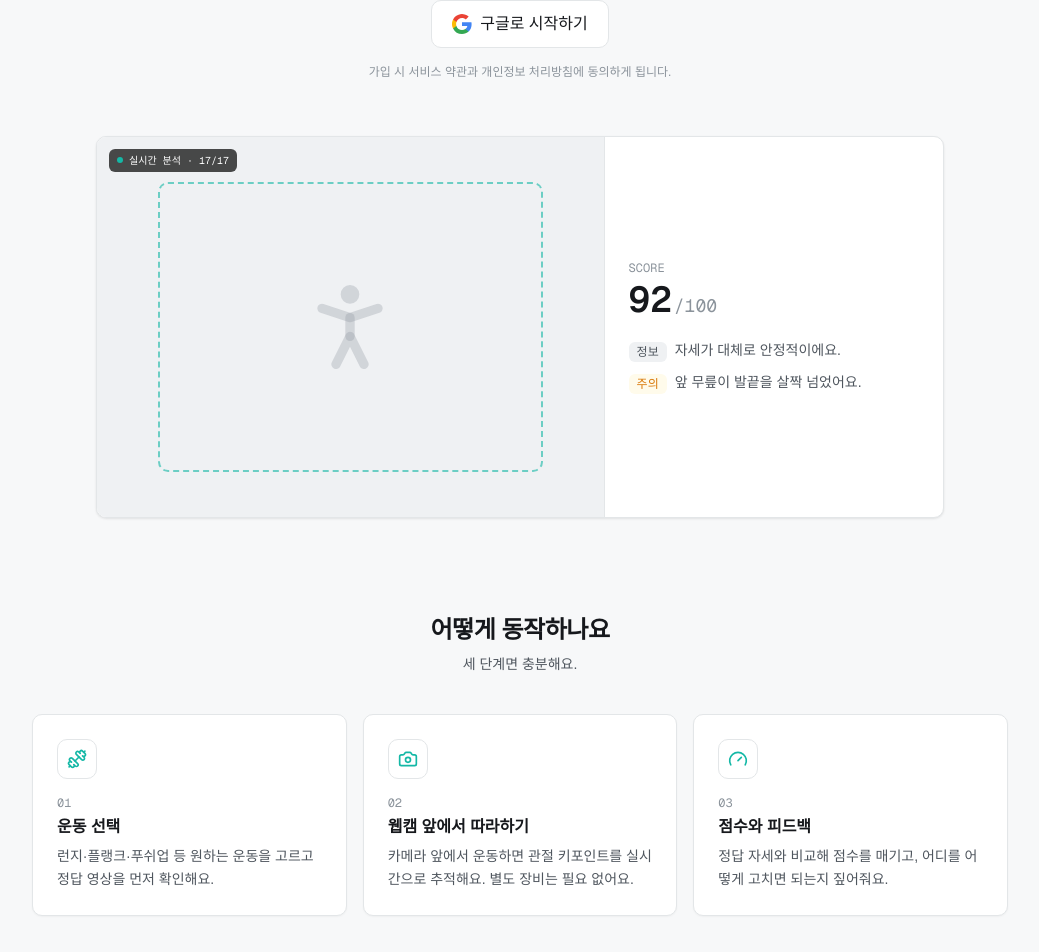
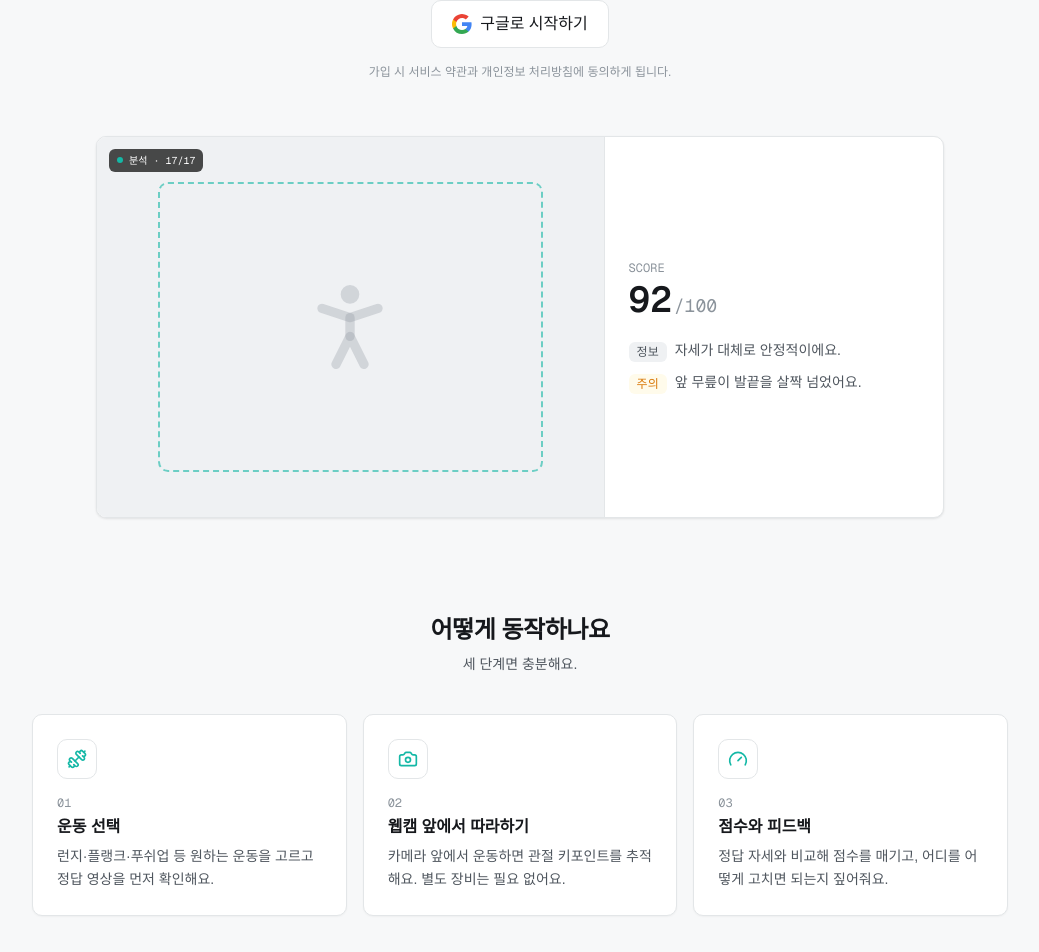
Before and after one commit to Korea-AI-Organization-Developer/posefit, a Next.js app in the folder frontend/: page / in a window 1280 px wide. Shown: the part 417-1369 px from the top of the page, without its empty margins (120-1159 px from the left). Built offline with nearby package versions, Linux system fonts and the light colour scheme; no server answers; a web font is replaced by a local one.

Commit message:
fix: onboarding에서 '실시간' 키워드 제거

```diff
--- a/frontend/app/page.tsx
+++ b/frontend/app/page.tsx
@@ -20,7 +20,7 @@ const STEPS = [
   {
     icon: Camera,
     title: "웹캠 앞에서 따라하기",
-    desc: "카메라 앞에서 운동하면 관절 키포인트를 실시간으로 추적해요. 별도 장비는 필요 없어요.",
+    desc: "카메라 앞에서 운동하면 관절 키포인트를 추적해요. 별도 장비는 필요 없어요.",
   },
   {
     icon: Gauge,
@@ -156,7 +156,7 @@ function ProductPreview() {
           <div className="absolute inset-[12%] rounded-md border-2 border-dashed border-accent/60" />
           <div className="absolute left-3 top-3 flex items-center gap-1.5 rounded-sm bg-black/70 px-2 py-1 font-mono text-[10px] text-white">
             <span className="size-1.5 rounded-full bg-accent" />
-            실시간 분석 · 17/17
+            분석 · 17/17
           </div>
         </div>
 
```
